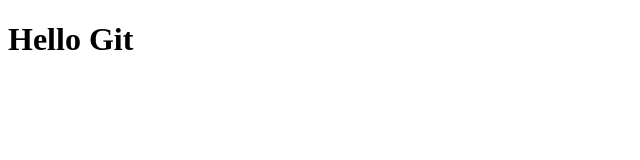
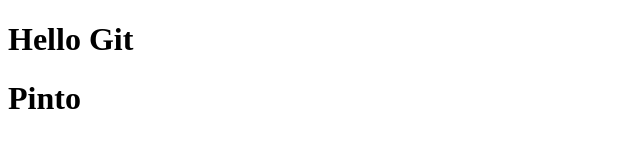
Before and after one commit to PedroCucker/teste, a plain HTML site: page index.html in a window 1280 px wide. Shown: the whole page, without its empty margins (0-640 px from the left). Drawn offline with Linux system fonts and the light colour scheme.

Commit message:
Nova mudança

```diff
--- a/index.html
+++ b/index.html
@@ -7,5 +7,6 @@
 </head>
 <body>
     <h1>Hello Git</h1>
+    <h1>Pinto</h1>
 </body>
 </html>
```
